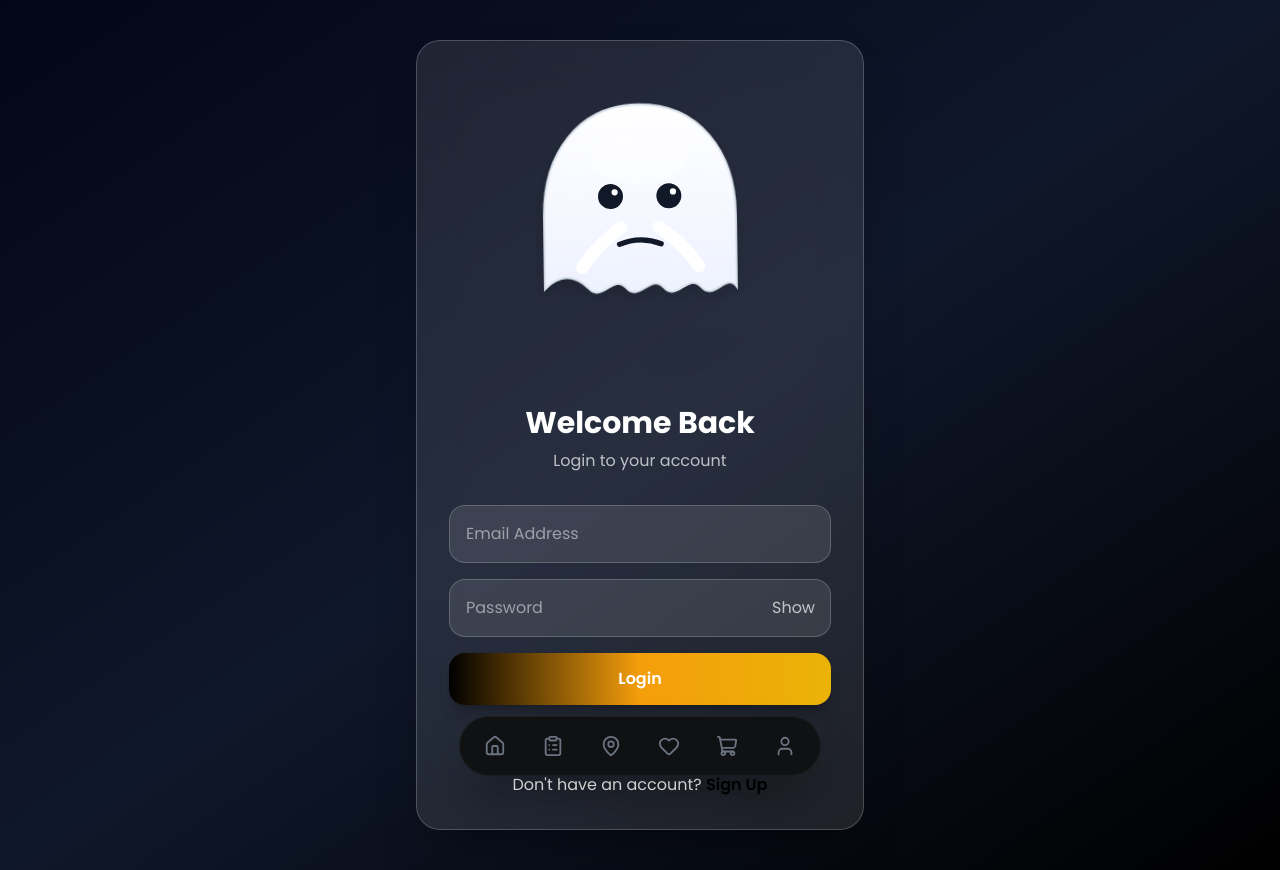
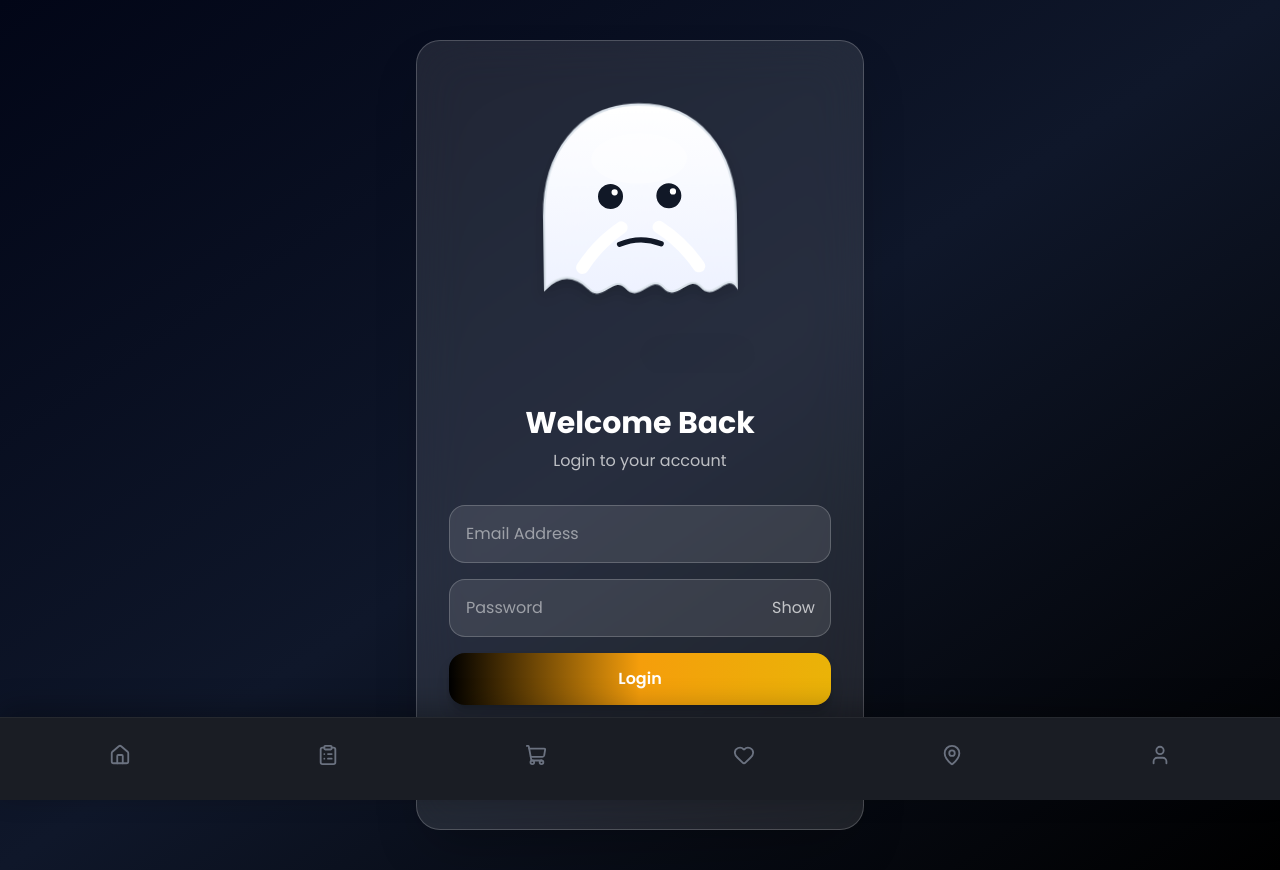
Before and after one commit to AllFiles123/FoodDeliveryPro, a React (Vite) app in the folder client/: page /login in a window 1280 px wide. Built offline with nearby package versions, Linux system fonts and the light colour scheme.

Commit message:
Update Bottom Navigation

```diff
--- a/client/src/components/BottomNavigation/BottomNavigation.jsx
+++ b/client/src/components/BottomNavigation/BottomNavigation.jsx
@@ -13,12 +13,13 @@ import {
 
 import { useCart } from "../../context/CartContext";
 
+// আপনার চাহিদা অনুযায়ী আইকন সোয়াপ করা হয়েছে
 const menus = [
   { name: "Home", path: "/home", icon: House },
   { name: "Orders", path: "/orders", icon: ClipboardList },
-  { name: "Map", path: "/map", icon: MapPin }, // নতুন ম্যাপ আইকন
-  { name: "Favorite", path: "/favorite", icon: Heart }, // নতুন ফেভারিট আইকন
-  { name: "Cart", path: "/cart", icon: ShoppingCart },
+  { name: "Cart", path: "/cart", icon: ShoppingCart }, // ৩ নম্বর পজিশনে কার্ট
+  { name: "Favorite", path: "/favorite", icon: Heart },
+  { name: "Map", path: "/map", icon: MapPin }, // ৫ নম্বর পজিশনে ম্যাপ
   { name: "Profile", path: "/profile", icon: User },
 ];
 
@@ -27,48 +28,52 @@ export default function BottomNavigation() {
   const location = useLocation();
 
   return (
-    <div className="fixed bottom-6 left-0 right-0 z-50 flex justify-center px-4">
-      {/* Pill Shaped Container - ইমেজের মতো ডিজাইন */}
-      <nav className="flex items-center gap-1 bg-[#0F1113] p-2 rounded-full shadow-2xl shadow-black/40 border border-white/5">
+    <div className="fixed bottom-0 left-0 right-0 z-50 flex justify-center w-full">
+      {/*
+         Professional "Midnight Slate" Navigation Bar
+         এটি স্ক্রিনের একদম নিচে লেগে থাকবে এবং প্রফেশনাল গর্জিয়াস কালার দেওয়া হয়েছে
+      */}
+      <nav className="flex items-center justify-around w-full bg-[#1A1D24] pt-4 pb-6 px-4 border-t border-white/5 shadow-[0_-8px_30px_rgba(0,0,0,0.3)]">
+
         {menus.map((item) => {
           const Icon = item.icon;
           const isActive = location.pathname === item.path;
 
           return (
-            <NavLink key={item.path} to={item.path}>
+            <NavLink key={item.path} to={item.path} className="flex flex-col items-center">
               <motion.div
                 layout
                 transition={{ type: "spring", stiffness: 350, damping: 30 }}
                 className={`
-                  flex items-center gap-2 px-4 py-2.5 rounded-full transition-all
+                  flex items-center gap-2 px-4 py-2.5 rounded-full transition-all relative
                   ${isActive
-                    ? "bg-gradient-to-r from-[#FF2D55] to-[#D30030] text-white"
-                    : "text-gray-500 hover:text-gray-300"}
+                    ? "bg-gradient-to-r from-[#FF3B30] to-[#FF2D55] text-white shadow-lg shadow-red-500/20"
+                    : "text-gray-500"}
                 `}
               >
-                {/* Icon Container with Cart Badge logic */}
+                {/* Icon Section */}
                 <div className="relative flex items-center justify-center">
-                  <Icon size={isActive ? 20 : 22} strokeWidth={isActive ? 2.5 : 2} />
+                  <Icon size={isActive ? 18 : 22} strokeWidth={isActive ? 2.5 : 2} />
 
-                  {/* Cart Item Badge */}
+                  {/* Cart Item Badge Logic - Original Logic Intact */}
                   {item.name === "Cart" && totalItems > 0 && (
                     <span className={`
-                      absolute -right-2.5 -top-2.5 flex h-4 w-4 items-center justify-center rounded-full text-[9px] font-bold text-white
-                      ${isActive ? "bg-[#0F1113]" : "bg-[#FF2D55]"}
+                      absolute -right-2.5 -top-2.5 flex h-4.5 w-4.5 items-center justify-center rounded-full text-[10px] font-bold text-white ring-2
+                      ${isActive ? "ring-[#FF2D55] bg-[#1A1D24]" : "ring-[#1A1D24] bg-[#FF3B30]"}
                     `}>
                       {totalItems}
                     </span>
                   )}
                 </div>
 
-                {/* Active Text Label - ইমেজের মতো শুধুমাত্র একটিভ আইটেমে টেক্সট দেখাবে */}
+                {/* Active Text Label - ইমেজের মতো অ্যানিমেশন */}
                 <AnimatePresence>
                   {isActive && (
                     <motion.span
                       initial={{ opacity: 0, width: 0 }}
                       animate={{ opacity: 1, width: "auto" }}
                       exit={{ opacity: 0, width: 0 }}
-                      className="text-xs font-black whitespace-nowrap overflow-hidden"
+                      className="text-[11px] font-black whitespace-nowrap overflow-hidden"
                     >
                       {item.name}
                     </motion.span>
```
